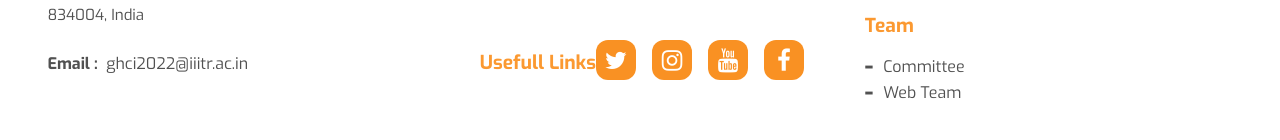
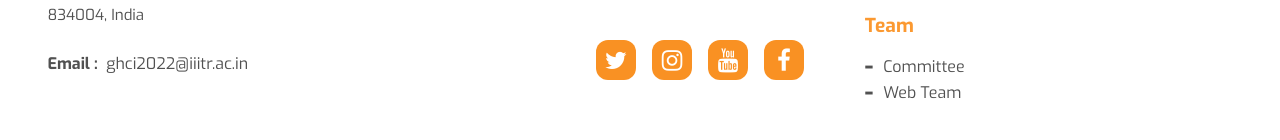
Before and after one commit to agnidroid/ICGHCI, a plain HTML site: page index.html in a window 1280 px wide. Shown: the part 5280-5420 px from the top of the page. Drawn offline with Linux system fonts and the light colour scheme.

Commit message:
Update index.html

```diff
--- a/index.html
+++ b/index.html
@@ -398,7 +398,7 @@ https://cdnjs.cloudflare.com/ajax/libs/font-awesome/6.1.1/css/solid.min.css -->
                     <p>
                         <b>Email : </b> <a href="">&nbsp;ghci2022@iiitr.ac.in</a>
                     </p>
-                        <header class="ore"><b>Usefull Links</b></header>
+
                     <ul class="">
                         <li><a href="" class="fa fa-twitter"></a></li>
                         <i class=""></i>
```
